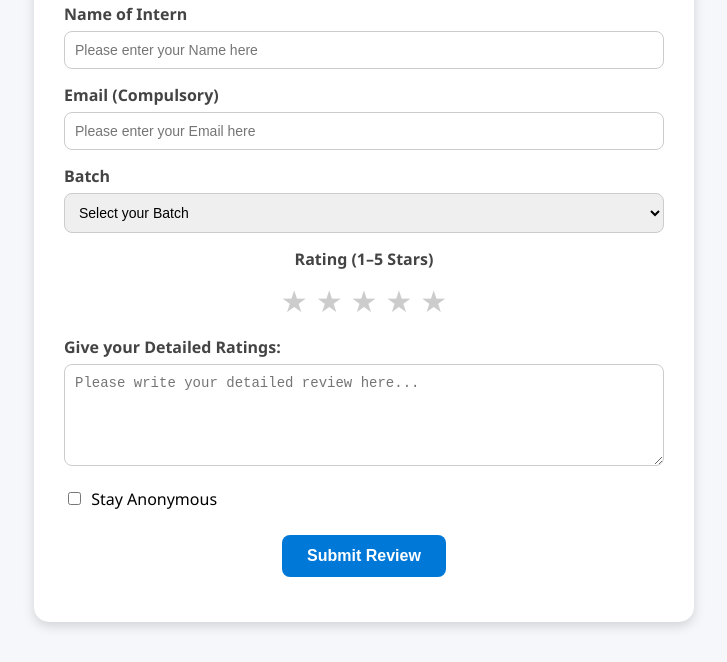
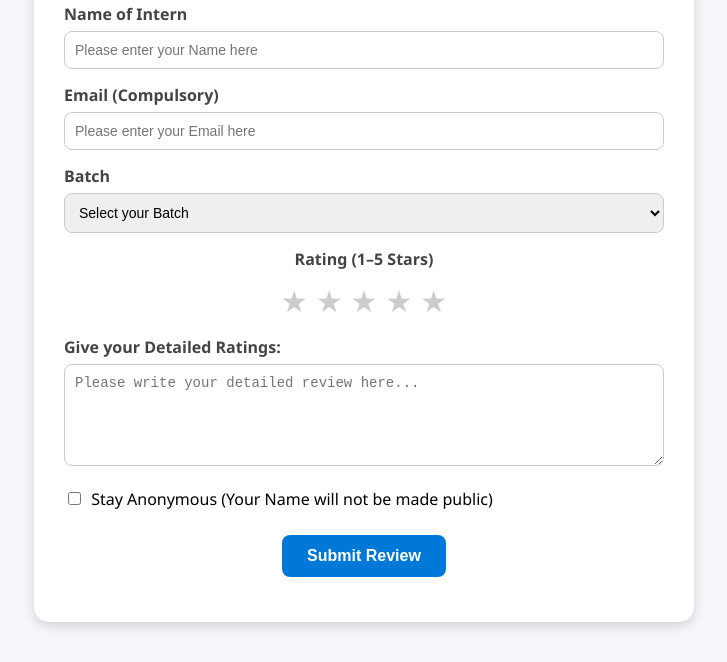
Before and after one commit to ashutosh1873/Intern_Review_Form, a plain HTML site: page index.html in a window 1280 px wide. Shown: the part 145-807 px from the top of the page, without its empty margins (276-1003 px from the left). Drawn offline with Linux system fonts and the light colour scheme.

Commit message:
Changed the Stay Anon. Check-Box

```diff
--- a/index.html
+++ b/index.html
@@ -144,7 +144,7 @@
       <textarea id="review" name="review" rows="5" placeholder="Please write your detailed review here..." required></textarea>
 
       <div style="margin-top:15px;">
-        <input type="checkbox" id="anon" name="anonymous"> Stay Anonymous
+        <input type="checkbox" id="anon" name="anonymous"> Stay Anonymous (Your Name will not be made public)
       </div>
 
       <button type="submit"><b>Submit Review</b></button>
```
